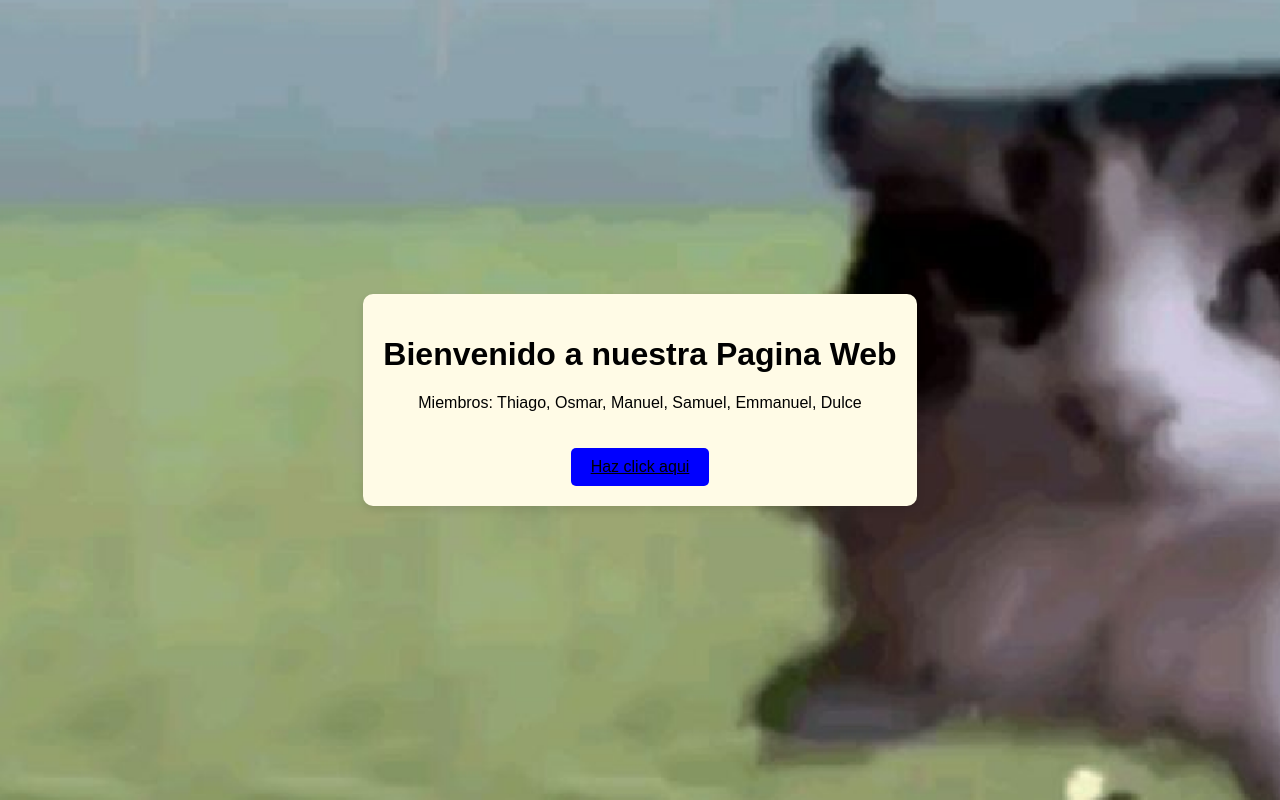
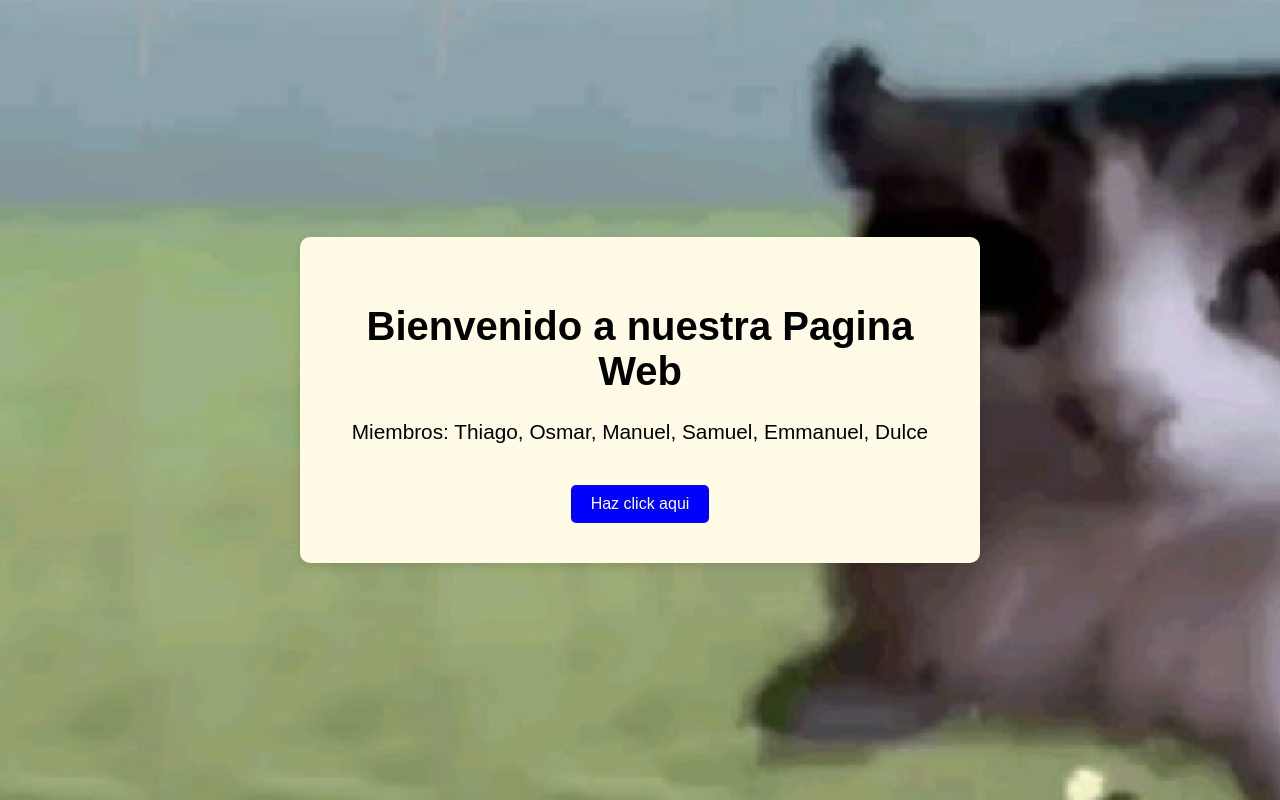
Before and after one commit to naiguider527-coder/PruebadeWb, a plain HTML site: page index.html in a window 1280 px wide. Drawn offline with Linux system fonts and the light colour scheme.

Commit message:
Add files via upload

```diff
--- a/style.css
+++ b/style.css
@@ -1,12 +1,15 @@
 body,html{
-    font-family: Arial, Arial, Helvetica, sans-serif;
+    font-family: Arial, Helvetica, sans-serif;
     height: 100%;
-    width: 100vw;
+    width: 100%;
+    margin: 0;
+    padding: 0;
     display: flex;
     justify-content: center;
     align-items: center;
     background: url(Untitled.png) center center;
     background-size:cover;
+    background-attachment: fixed; /* fija el fondo */
 }
 .contenedor{
     text-align: center;
@@ -14,14 +17,76 @@ body,html{
     background-color: #fffbe6;
     border-radius: 10px;
     box-shadow: 0 4px 8px rgba(0, 0, 0, 0.1);
+    max-width: 90%;         /* En móviles ocupa el 90% del ancho */
+    width: 400px;           /* Ancho preferido, pero max-width tiene prioridad */
+    margin: 20px;           /* Separación del borde en móviles */
 }
 
 .boton-redireccion{
     background-color: blue;
-    color: black;
+    color: white;
     padding: 10px 20px;
     display: inline-block;
     margin-top: 20px;
     border-radius: 5px;
-    tex
+    text-decoration: none;
+    transition: background 0.3s; /* Pequeña transición para efecto hover */
 }
+
+.boton-redireccion:hover {
+    background-color: darkblue; /* Efecto al pasar el ratón */
+}
+
+/* Para pantallas medianas (tablets en horizontal, 600px o más) */
+@media screen and (min-width: 600px) {
+    .contenedor {
+        width: 500px;       /* Un poco más ancho */
+        padding: 30px;      /* Más espacio interior */
+    }
+    h1 {
+        font-size: 2.2rem;  /* Título más grande */
+    }
+    p {
+        font-size: 1.2rem;
+    }
+}
+
+/* Para pantallas grandes (escritorios, 1024px o más) */
+@media screen and (min-width: 1024px) {
+    .contenedor {
+        width: 600px;
+        padding: 40px;
+    }
+    h1 {
+        font-size: 2.5rem;
+    }
+    p {
+        font-size: 1.3rem;
+    }
+}/* Para pantallas medianas (tablets en horizontal, 600px o más) */
+@media screen and (min-width: 600px) {
+    .contenedor {
+        width: 500px;       /* Un poco más ancho */
+        padding: 30px;      /* Más espacio interior */
+    }
+    h1 {
+        font-size: 2.2rem;  /* Título más grande */
+    }
+    p {
+        font-size: 1.2rem;
+    }
+}
+
+/* Para pantallas grandes (escritorios, 1024px o más) */
+@media screen and (min-width: 1024px) {
+    .contenedor {
+        width: 600px;
+        padding: 40px;
+    }
+    h1 {
+        font-size: 2.5rem;
+    }
+    p {
+        font-size: 1.3rem;
+    }
+}
```
Also changed, not shown: index.html (line endings or trailing spaces).
